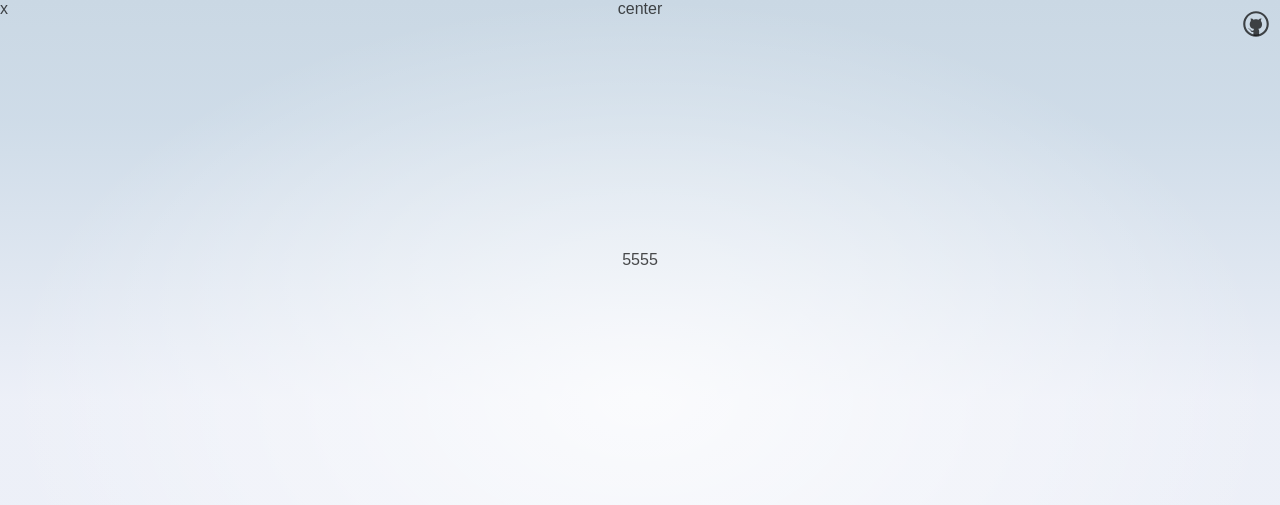
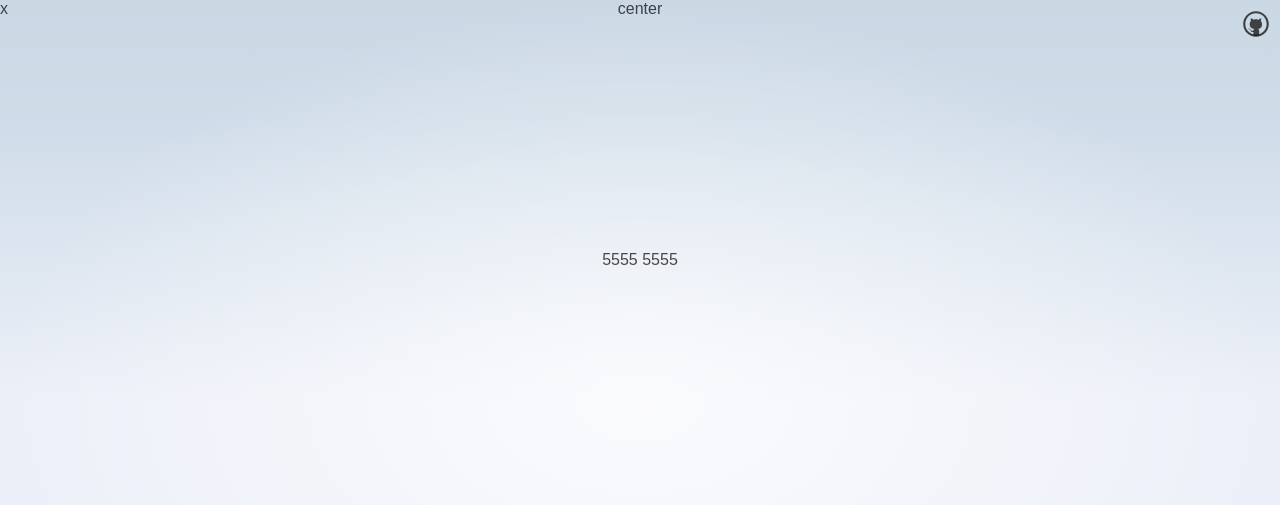
Before and after one commit to khajer/so-supporter-web, a SvelteKit app: page / in a window 1280 px wide. Shown: the top 505 px of the page. Built offline with nearby package versions, Linux system fonts and the light colour scheme.

Commit message:
remove lib vercel

```diff
--- a/src/routes/+layout.svelte
+++ b/src/routes/+layout.svelte
@@ -1,20 +1,8 @@
 <script>
-	import { browser } from '$app/environment';
-	import { page } from '$app/stores';
-	import { webVitals } from '$lib/vitals';
 	import Header from './Header.svelte';
 	import './styles.css';
 
 	/** @type {import('./$types').LayoutServerData} */
-	export let data;
-
-	$: if (browser && data?.analyticsId) {
-		webVitals({
-			path: $page.url.pathname,
-			params: $page.params,
-			analyticsId: data.analyticsId
-		});
-	}
 </script>
 
 <div class="app">
--- a/src/routes/+page.svelte
+++ b/src/routes/+page.svelte
@@ -6,7 +6,7 @@
 	<meta name="description" content="Svelte demo app" />
 </svelte:head>
 
-<section>5555</section>
+<section>5555 5555</section>
 
 <style>
 	section {
```
